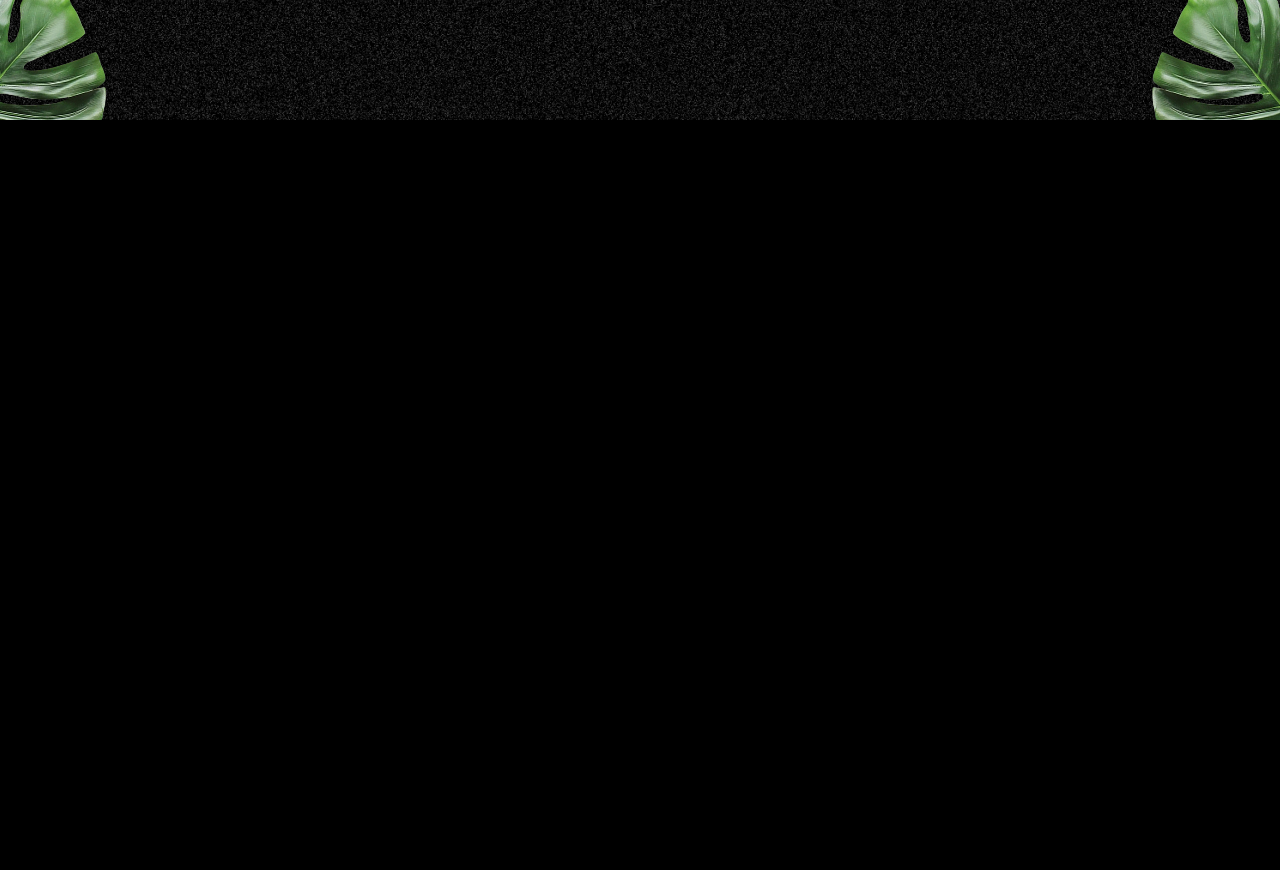
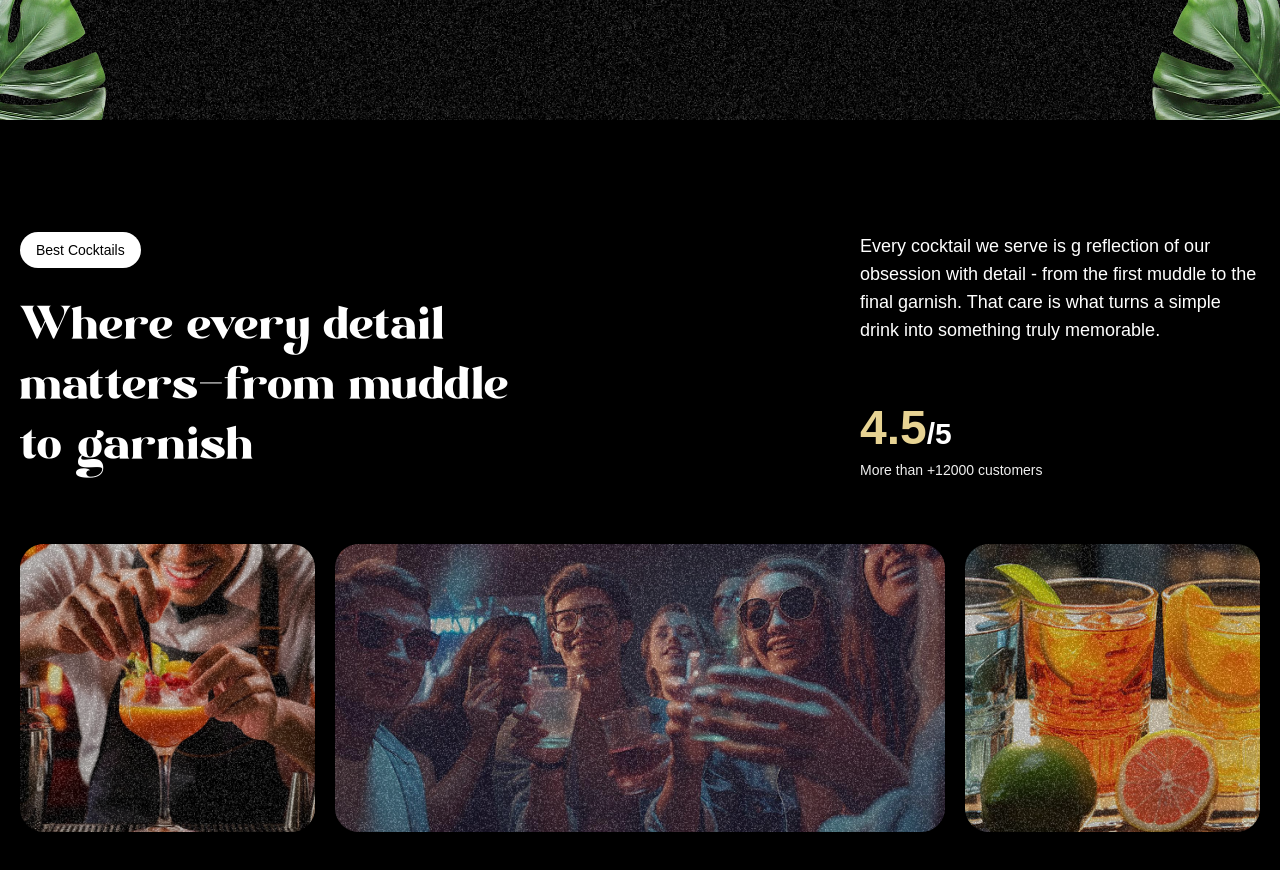
Before and after one commit to Dhairya-coder-spec/gsap_cocktails, a React (Vite) app: page / in a window 1280 px wide. Shown: the part 1480-2350 px from the top of the page. Before the commit the page ends 1600 px from the top, so only its background shows below. Built offline with nearby package versions, Linux system fonts and the light colour scheme; a web font is replaced by a local one.

Commit message:
about section

```diff
--- a/src/App.jsx
+++ b/src/App.jsx
@@ -3,6 +3,7 @@
 import Navbar from "./components/Navbar.jsx";
 import Hero from "./components/Hero.jsx";
 import Cocktails from "./components/Cocktails.jsx";
+import About from "./components/About.jsx";
 
 gsap.registerPlugin(ScrollTrigger, SplitText);
 
@@ -12,6 +13,7 @@
             <Navbar />
             <Hero />
             <Cocktails />
+            <About />
         </main>
     );
 };
--- /dev/null
+++ b/src/components/About.jsx
@@ -0,0 +1,51 @@
+const About = () => {
+    return (
+        <div id="about">
+            <div className="mb-16 md:px-0 px-5">
+                <div className="content">
+                    <div className="md:col-span-8">
+                        <p className="badge">Best Cocktails</p>
+                        <h2>
+                            Where every detail matters<span className="text-white">-</span>
+                            from muddle to garnish
+                        </h2>
+                    </div>
+
+                    <div className="sub-content">
+                        <p>Every cocktail we serve is g reflection of our
+                            obsession with detail - from the first muddle to the
+                            final garnish. That care is what turns a simple drink
+                            into something truly memorable.
+                        </p>
+
+                        <div>
+                            <p className="md:text-3xl text-xl font-bold">
+                                <span>4.5</span>/5
+                            </p>
+                            <p className="text-sm text-white-100">
+                                More than +12000 customers
+                            </p>
+                        </div>
+                    </div>
+                </div>
+            </div>
+
+            <div className="top-grid">
+                <div className="md:col-span-3">
+                    <div className="noisy"/>
+                    <img src="/images/abt1.png" alt="grid-img-1" />
+                </div>
+                <div className="md:col-span-6">
+                    <div className="noisy"/>
+                    <img src="/images/abt2.png" alt="grid-img-2" />
+                </div>
+                <div className="md:col-span-3">
+                    <div className="noisy"/>
+                    <img src="/images/abt3.png" alt="grid-img-3" />
+                </div>
+            </div>
+        </div>
+    );
+};
+
+export default About;
```
